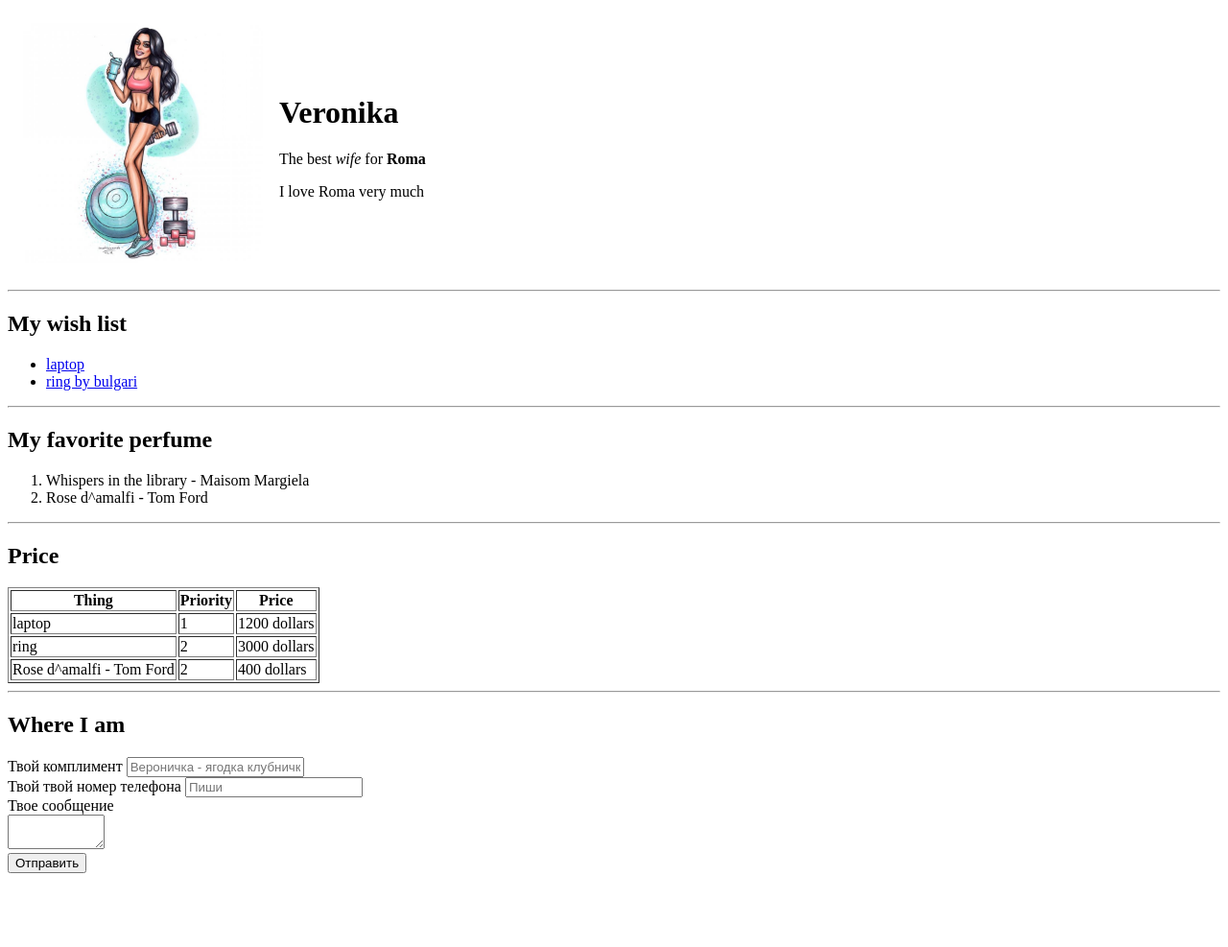
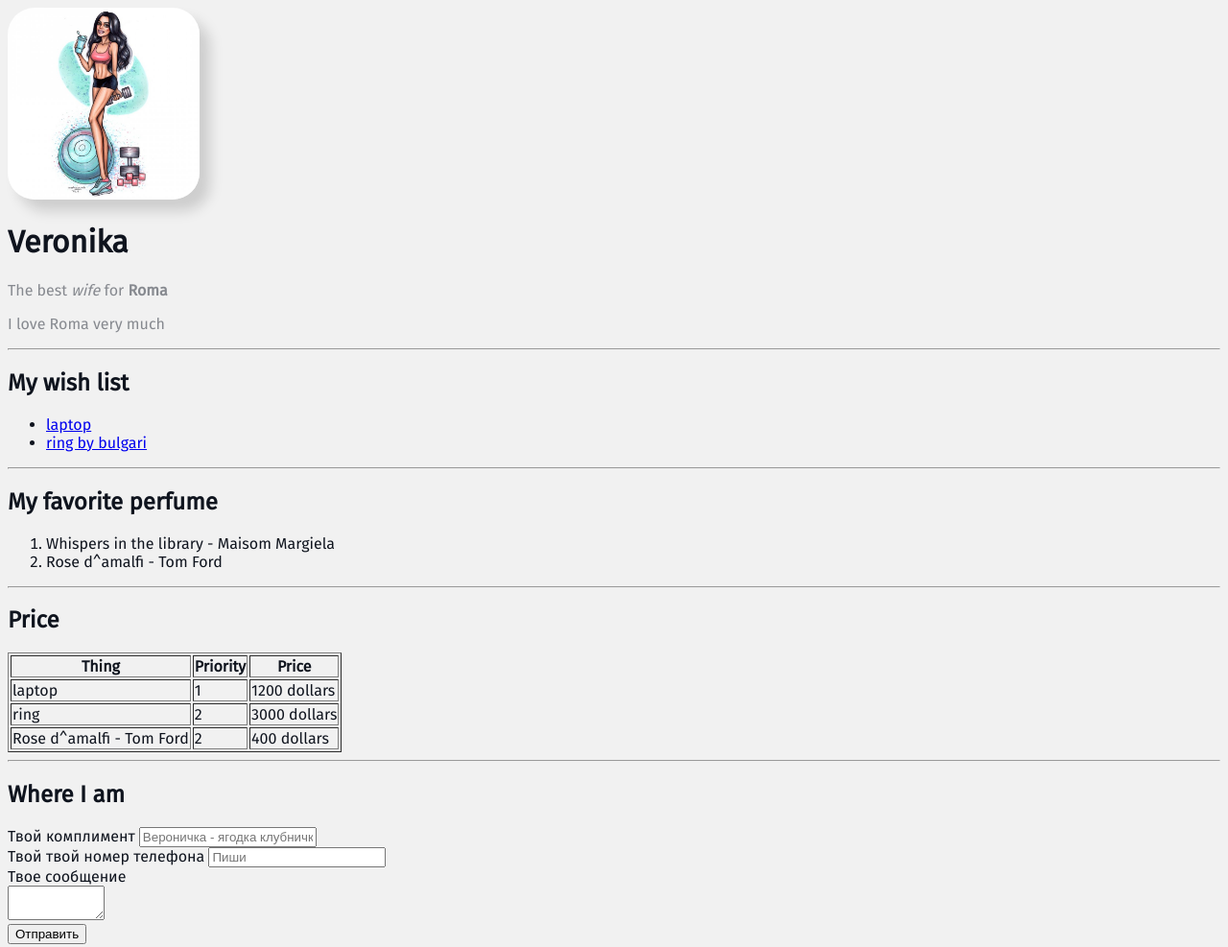
Before and after one commit to VeronikaSLE/HTML_for_kettles, a plain HTML site: page index.html in a window 1280 px wide. Shown: the whole page at 96% size. Before the commit the page ends 918 px from the top, so only its background shows below. Drawn offline with Linux system fonts and the light colour scheme.

Commit message:
[Курс CSS] Стилизация параграфов

```diff
--- a/index.html
+++ b/index.html
@@ -3,20 +3,18 @@
 <head>
   <meta charset="UTF-8">
   <title>gamargoba</title>
+  <link rel="preconnect" href="https://fonts.googleapis.com">
+  <link rel="preconnect" href="https://fonts.gstatic.com" crossorigin>
+  <link href="https://fonts.googleapis.com/css2?family=Fira+Sans:wght@200;400&display=swap" rel="stylesheet">
+  <link rel="stylesheet" href="style.css">
 </head>
 <body>
-  <table cellspacing="15">
-    <tr>
-      <td>
-        <img src="фитоняшка.jpeg" width="250" alt="this is my photo">
-      </td>
-      <td>
-        <h1>Veronika</h1>
-        <p>The best <em>wife</em> for <strong>Roma</strong></p>
-        <p>I love Roma very much</p>
-      </td>
-    </tr>
-  </table>
+  <div class="info">
+    <img src="фитоняшка.jpeg" alt="this is my photo" class="avatar">
+    <h1>Veronika</h1>
+    <p>The best <em>wife</em> for <strong>Roma</strong></p>
+    <p>I love Roma very much</p>
+  </div>
   <hr>
   <h2>My wish list</h2>
   <ul>
--- /dev/null
+++ b/style.css
@@ -0,0 +1,17 @@
+body {
+  background-color: #f1f1f1;
+  color: #0f141e;
+  font-size: 16px;
+  font-weight: normal;
+  font-family: 'Lucida Sans', 'Lucida Sans Regular', 'Lucida Grande', 'Lucida Sans Unicode', Geneva, Verdana, sans-serif;
+  font-family: 'Fira Sans', sans-serif;
+}
+.avatar  {
+  width: 200px;
+  border-radius: 28px;
+  box-shadow: 11px 12px 14px rgba(0,0, 0, 0.15);
+}
+.info p {
+  color: #86898f;
+
+}
```
